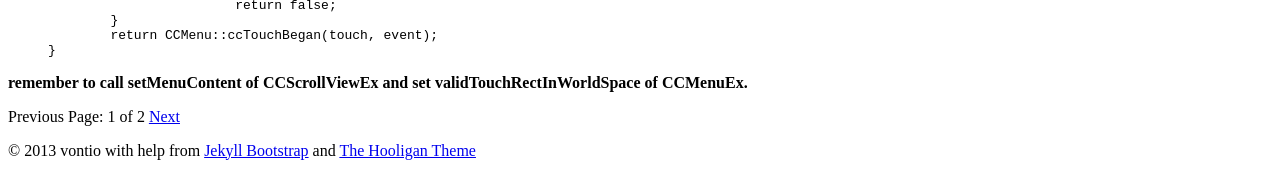
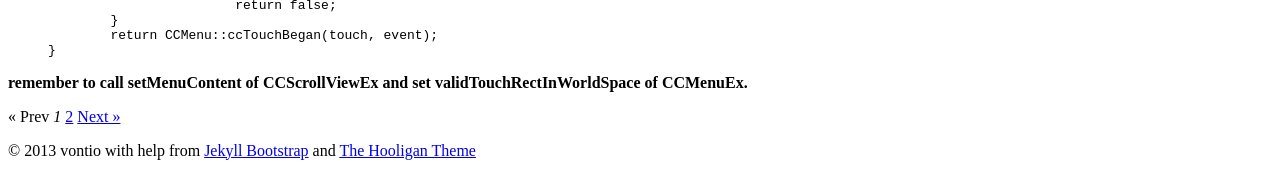
Before and after one commit to vontio/vontio.github.io, a Jekyll site: the page built from index.html, in a window 1280 px wide and 900 px high, scrolled down 14708 px. Shown: the part 724-897 px from the top of the window. Built offline with Jekyll 4.4.1, drawn with Linux system fonts in a browser that asks for light colours; nearby versions of some CDN libraries; Markdown is read by kramdown in place of the engine named in the settings; the list of posts is cut into pages by our own code.

Commit message:
update paginator code

```diff
--- a/index.html
+++ b/index.html
@@ -16,16 +16,28 @@
 {% endfor %}
 
 <!-- Pagination links -->
+{% if paginator.total_pages > 1 %}
 <div class="pagination">
   {% if paginator.previous_page %}
-    <a href="/page{{ paginator.previous_page }}" class="previous">Previous</a>
+    <a href="{{ paginator.previous_page_path | prepend: site.baseurl | replace: '//', '/' }}">&laquo; Prev</a>
   {% else %}
-    <span class="previous">Previous</span>
+    <span>&laquo; Prev</span>
   {% endif %}
-  <span class="page_number ">Page: {{ paginator.page }} of {{ paginator.total_pages }}</span>
+
+  {% for page in (1..paginator.total_pages) %}
+    {% if page == paginator.page %}
+      <em>{{ page }}</em>
+    {% elsif page == 1 %}
+      <a href="{{ '/index.html' | prepend: site.baseurl | replace: '//', '/' }}">{{ page }}</a>
+    {% else %}
+      <a href="{{ site.paginate_path | prepend: site.baseurl | replace: '//', '/' | replace: ':num', page }}">{{ page }}</a>
+    {% endif %}
+  {% endfor %}
+
   {% if paginator.next_page %}
-    <a href="/page{{ paginator.next_page }}" class="next">Next</a>
+    <a href="{{ paginator.next_page_path | prepend: site.baseurl | replace: '//', '/' }}">Next &raquo;</a>
   {% else %}
-    <span class="next ">Next</span>
+    <span>Next &raquo;</span>
   {% endif %}
 </div>
+{% endif %}
```
